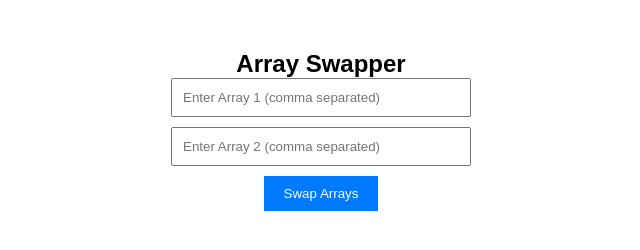
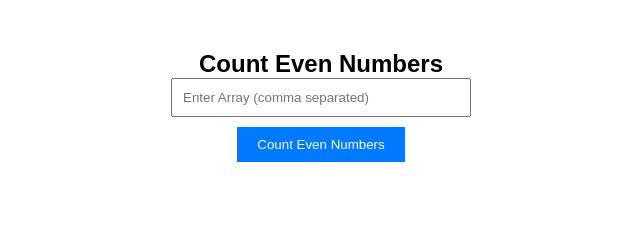
Before and after one commit to fuadofficial/text-work, a plain HTML site: page index.html in a window 1280 px wide. Shown: the whole page, without its empty margins (319-959 px from the left). Drawn offline with Linux system fonts and the light colour scheme.

Commit message:
completed 11th task

```diff
--- a/index.html
+++ b/index.html
@@ -55,7 +55,7 @@
 
     <!-- /* work 10 arry */ -->
 
-    <div class="container">
+    <!-- <div class="container">
         <h2>Array Swapper</h2>
         <input type="text" id="array1" placeholder="Enter Array 1 (comma separated)">
         <br>
@@ -63,7 +63,17 @@
         <br>
         <button onclick="swapArrays()">Swap Arrays</button>
         <div id="result"></div>
+    </div> -->
+
+    <!-- /* work 11 arry */ -->
+    <div class="container">
+        <h2>Count Even Numbers</h2>
+        <input type="text" id="arrayInput" placeholder="Enter Array (comma separated)">
+        <br>
+        <button onclick="countEven()">Count Even Numbers</button>
+        <div id="result"></div>
     </div>
+
 
 
     <script src="./script.js"></script>
--- a/script.js
+++ b/script.js
@@ -131,13 +131,38 @@
 
 /* <!-- work 10 arry--> */
 
-function swapArrays() {
-    var array1 = document.getElementById('array1').value.split(',');
-    var array2 = document.getElementById('array2').value.split(',');
+// function swapArrays() {
+//     var array1 = document.getElementById('array1').value.split(',');
+//     var array2 = document.getElementById('array2').value.split(',');
 
-    var temp = array1;
-    array1 = array2;
-    array2 = temp;
+//     var temp = array1;
+//     array1 = array2;
+//     array2 = temp;
 
-    document.getElementById('result').innerHTML = "Array 1 after swapping: " + array1.join(', ') + "<br>Array 2 after swapping: " + array2.join(', ');
+//     document.getElementById('result').innerHTML = "Array 1 after swapping: " + array1.join(', ') + "<br>Array 2 after swapping: " + array2.join(', ');
+// }
+
+/* <!-- work 11 arry--> */
+
+function countEven() {
+    var inputArray = document.getElementById('arrayInput').value.split(',');
+    var evenCount = 0;
+    var hasNonNumeric = false;
+
+    for (var i = 0; i < inputArray.length; i++) {
+        var num = parseInt(inputArray[i]);
+        if (isNaN(num)) {
+            hasNonNumeric = true;
+            break;
+        }
+        if (num % 2 === 0) {
+            evenCount++;
+        }
+    }
+
+    if (hasNonNumeric) {
+        document.getElementById('result').innerHTML = "Please enter only numbers";
+    } else {
+        document.getElementById('result').innerHTML = "Count of even numbers: " + evenCount;
+    }
 }
```
Also changed, not shown: style.css (+24 -0 lines).
